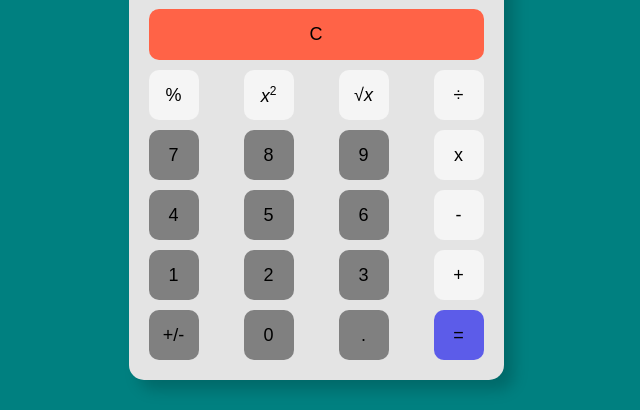
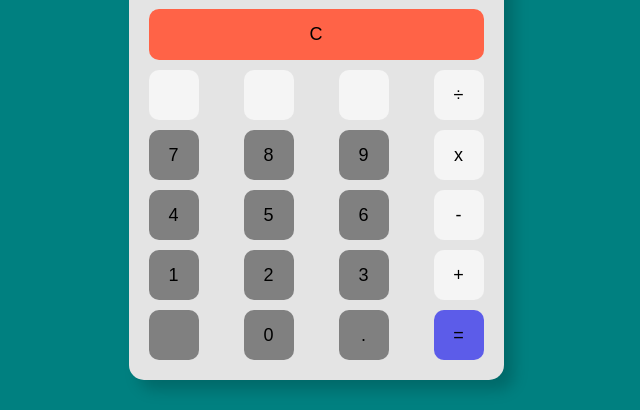
Before and after one commit to nanepifanio/Calculadora-JS-Puro, a plain HTML site: page index.html in a window 1280 px wide. Shown: the part 244-654 px from the top of the page, 324-964 px from the left. Drawn offline with Linux system fonts and the light colour scheme.

Commit message:
script.js update

```diff
--- a/index.html
+++ b/index.html
@@ -24,9 +24,9 @@
     <section id="buttons">
       <button class="clear">C</button>
       <section>
-        <button class="operations" data-value="%">%</button>
-        <button class="operations" data-value="pot2"><em>x</em><sup>2</sup></button>
-        <button class="operations" data-value="sqrt">&Sqrt;<em>x</em></button>
+        <button class="operations" ></button>
+        <button class="operations" ><em></em><sup></sup></button>
+        <button class="operations" ><em></em></button>
         <button class="operations" data-value='/'>&div;</button>
       </section>
       <section>
@@ -48,7 +48,7 @@
         <button class="operations" data-value="+">+</button>
       </section>
       <section>
-        <button class="negative" data-value="+/-">+/-</button>
+        <button class="negative" ></button>
         <button class="numbers" data-value="0">0</button>
         <button class="period">.</button>
         <button class="result operations" data-value="=">=</button>
--- a/script.js
+++ b/script.js
@@ -118,6 +118,7 @@ const handleOperation = (el) => {
 
   resetAfterOp = false;
 
+  if (el.dataset.value) {
     if (!numbersArray.length && !operationArray.length && inpt.value) {
       fillNumbersArray(inpt.value);
       fillOpArray(el.dataset.value);
@@ -157,6 +158,7 @@ const handleOperation = (el) => {
             fillOpArray(el.dataset.value);
             operations(numbersArray, operationArray[0]);
             showOpOnScreen(numbersArray, operationArray);
+          }
         }
       }
     }
```
Lines whose indentation alone changed are shown as unchanged.
